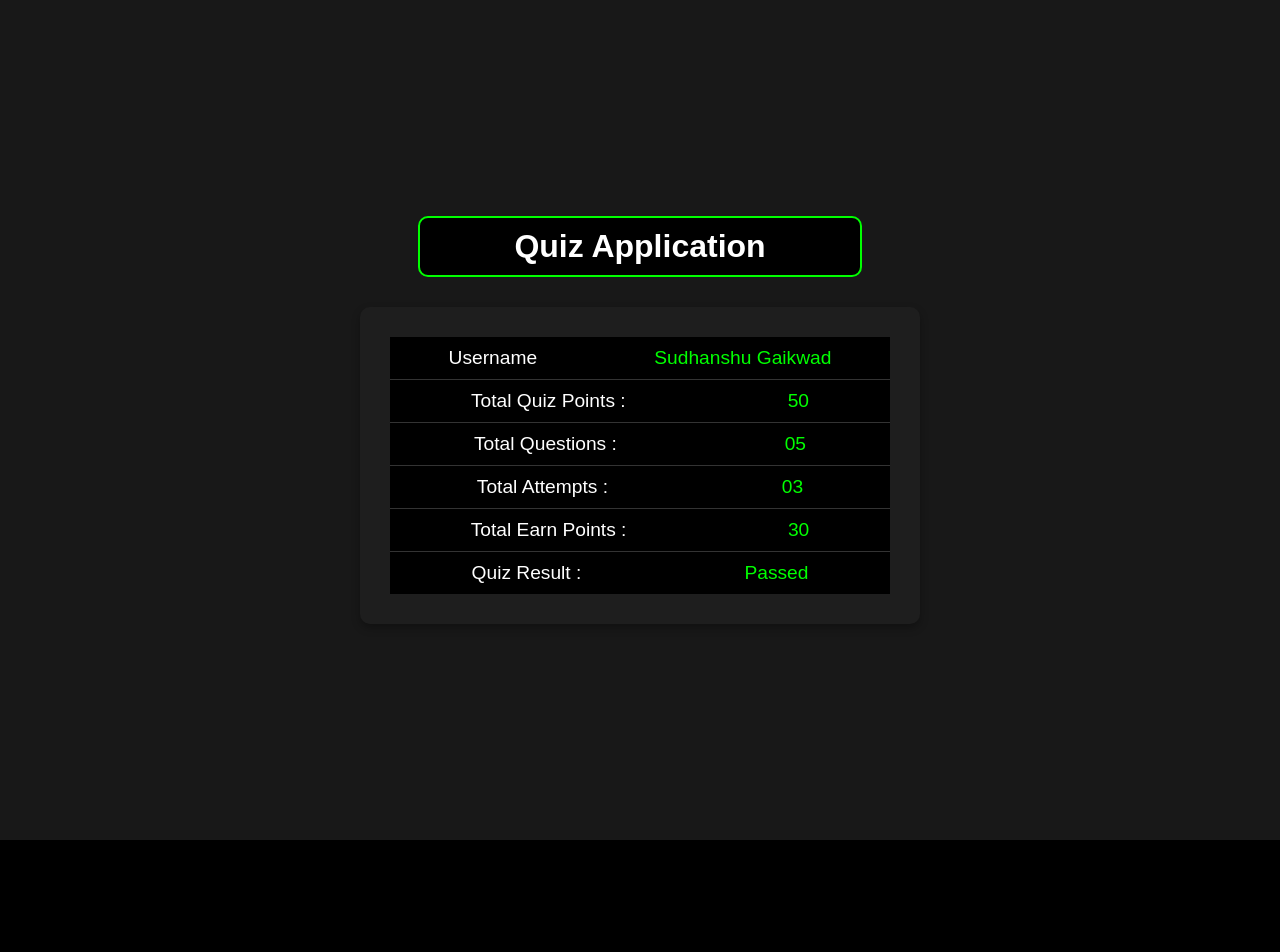
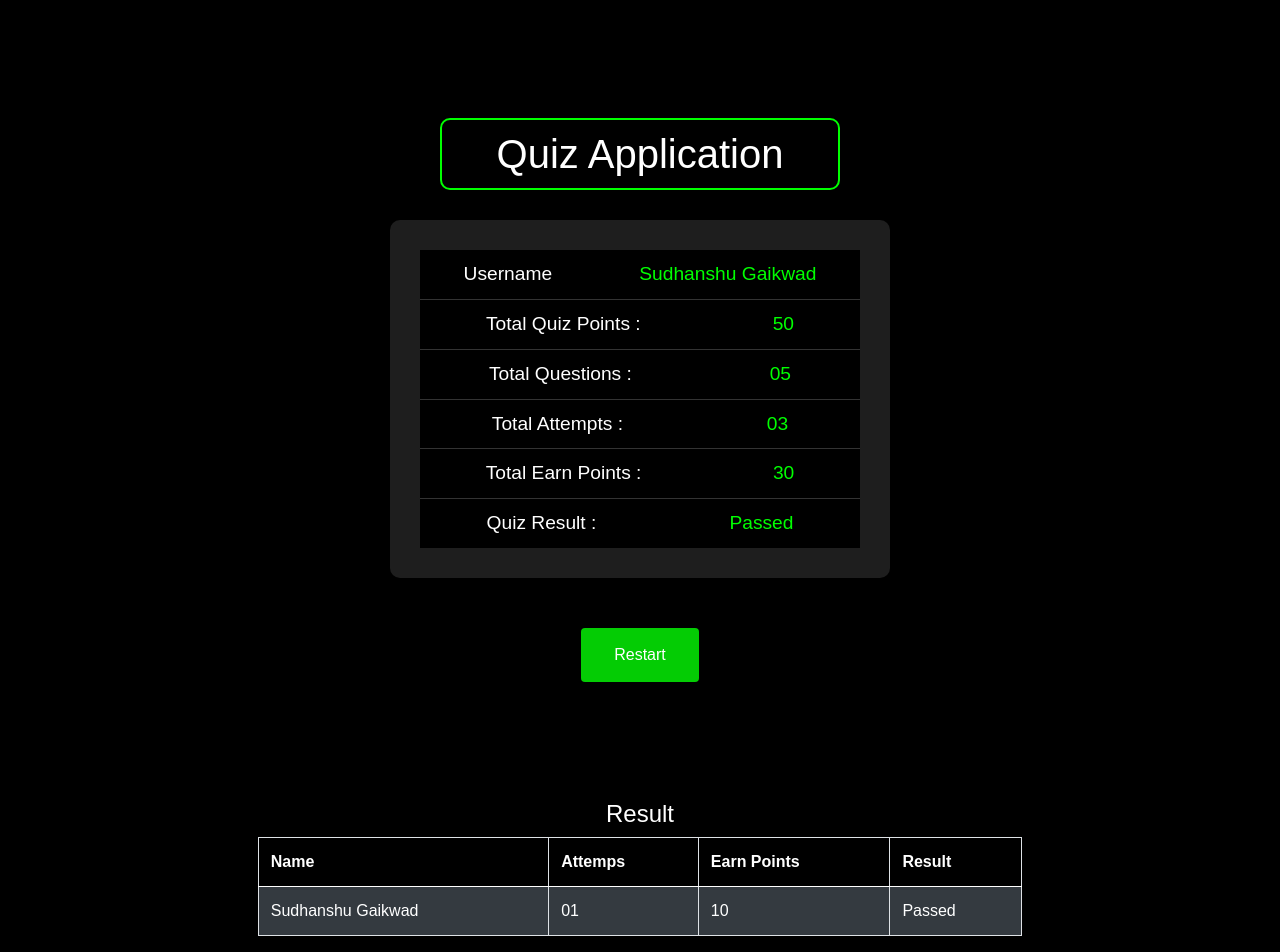
Before and after one commit to sudhanshu1919/Quiz_Application, a React (Create React App) app: page /result in a window 1280 px wide. Shown: the top 952 px of the page. Before the commit the page ends 840 px from the top, so only its background shows below. Built offline with nearby package versions, Linux system fonts and the light colour scheme.

Commit message:
Resolved merge conflicts

```diff
--- a/package.json
+++ b/package.json
@@ -7,6 +7,7 @@
     "@testing-library/jest-dom": "^5.17.0",
     "@testing-library/react": "^13.4.0",
     "@testing-library/user-event": "^13.5.0",
+    "bootstrap": "^5.0.1",
     "react": "^18.3.1",
     "react-axios": "^2.0.6",
     "react-dom": "^18.3.1",
--- a/public/index.html
+++ b/public/index.html
@@ -10,34 +10,26 @@
       content="Web site created using create-react-app"
     />
     <link rel="apple-touch-icon" href="./favicon.png" />
-    <!--
-      manifest.json provides metadata used when your web app is installed on a
-      user's mobile device or desktop. See https://developers.google.com/web/fundamentals/web-app-manifest/
-    -->
+
     <link rel="manifest" href="%PUBLIC_URL%/manifest.json" />
-    <!--
-      Notice the use of %PUBLIC_URL% in the tags above.
-      It will be replaced with the URL of the `public` folder during the build.
-      Only files inside the `public` folder can be referenced from the HTML.
 
-      Unlike "/favicon.ico" or "favicon.ico", "%PUBLIC_URL%/favicon.ico" will
-      work correctly both with client-side routing and a non-root public URL.
-      Learn how to configure a non-root public URL by running `npm run build`.
-    -->
+    <!-- Boostrap Link  -->
+    <link
+      href="https://cdn.jsdelivr.net/npm/bootstrap@5.3.3/dist/css/bootstrap.min.css"
+      rel="stylesheet"
+      integrity="sha384-QWTKZyjpPEjISv5WaRU9OFeRpok6YctnYmDr5pNlyT2bRjXh0JMhjY6hW+ALEwIH"
+      crossorigin="anonymous"
+    />
+    <script
+      src="https://cdn.jsdelivr.net/npm/bootstrap@5.3.3/dist/js/bootstrap.bundle.min.js"
+      integrity="sha384-YvpcrYf0tY3lHB60NNkmXc5s9fDVZLESaAA55NDzOxhy9GkcIdslK1eN7N6jIeHz"
+      crossorigin="anonymous"
+    ></script>
+
     <title>Quiz App By Sudhanshu Gaikwad</title>
   </head>
   <body>
     <noscript>You need to enable JavaScript to run this app.</noscript>
     <div id="root"></div>
-    <!--
-      This HTML file is a template.
-      If you open it directly in the browser, you will see an empty page.
-
-      You can add webfonts, meta tags, or analytics to this file.
-      The build step will place the bundled scripts into the <body> tag.
-
-      To begin the development, run `npm start` or `yarn start`.
-      To create a production bundle, use `npm run build` or `yarn build`.
-    -->
   </body>
 </html>
--- a/src/components/App.js
+++ b/src/components/App.js
@@ -1,6 +1,10 @@
 import React from "react";
 import { createBrowserRouter, RouterProvider } from "react-router-dom";
 import "../styles/App.css";
+
+import "bootstrap/dist/css/bootstrap.min.css"; // Import Bootstrap CSS
+import "bootstrap/dist/js/bootstrap.bundle.min"; // Import Bootstrap JS
+
 // import components
 import Main from "./Main";
 import Quiz from "../components/Quiz";
--- a/src/components/Quiz.jsx
+++ b/src/components/Quiz.jsx
@@ -1,14 +1,21 @@
-import React from "react";
+import React, { useEffect } from "react";
 import styled from "styled-components";
 import Questions from "./Questions";
+import { useSelector } from "react-redux";
 
 function Quiz() {
+  const question = useSelector((state) => state.questions); // Update this selector based on your Redux structure
+
+  useEffect(() => {
+    console.log(question);
+  }, [question]); // Add the question as a dependency
+
   // Next Button Event Handler
   function onNext() {
     console.log("next");
   }
 
-  // prev Button Event Handler
+  // Prev Button Event Handler
   function onPrev() {
     console.log("prev");
   }
--- a/src/components/Result.jsx
+++ b/src/components/Result.jsx
@@ -1,8 +1,14 @@
 import React from "react";
 import styled from "styled-components";
+import { Link } from "react-router-dom";
+import ResultTable from "./ResultTable";
+function Result() {
+  function onRestart() {
+    console.log("Hii");
+  }
 
-function Result() {
   return (
+    <>
       <Container>
         <Title>Quiz Application</Title>
         <ResultBox>
@@ -31,7 +37,19 @@ function Result() {
             <Value>Passed</Value>
           </ResultItem>
         </ResultBox>
+
+        <Button>
+          <Link className="btn" to={"/"} onClick={onRestart}>
+            Restart
+          </Link>
+        </Button>
       </Container>
+
+      <div>
+        {/* This is a  result component*/}
+        <ResultTable />
+      </div>
+    </>
   );
 }
 
@@ -43,7 +61,7 @@ const Container = styled.div`
   justify-content: center;
   align-items: center;
   min-height: 100vh;
-  background-color: #181818;
+
   padding: 20px;
 `;
 
@@ -86,3 +104,21 @@ const Value = styled.span`
   color: #00ff00;
   font-size: 1.2rem;
 `;
+
+const Button = styled.button`
+  padding: 8px 20px;
+  background-color: #04cc04;
+  border: none;
+  border-radius: 4px;
+  cursor: pointer;
+  margin-top: 50px;
+
+  a {
+    text-decoration: none;
+    color: white;
+    display: block;
+    width: 100%;
+    height: 100%;
+    background-color: transparent;
+  }
+`;
--- /dev/null
+++ b/src/components/ResultTable.jsx
@@ -0,0 +1,84 @@
+import React from "react";
+import styled from "styled-components";
+function ResultTable() {
+  return (
+    <>
+      <div className="container">
+        <h4 className="text-center">Result </h4>
+        <StyledTable className="table table-bordered text-white">
+          <thead>
+            <tr>
+              <th scope="col">Name</th>
+              <th scope="col">Attemps</th>
+              <th scope="col">Earn Points</th>
+              <th scope="col">Result</th>
+            </tr>
+          </thead>
+          <tbody>
+            <tr>
+              <td>Sudhanshu Gaikwad</td>
+              <td>01</td>
+              <td>10</td>
+              <td>Passed</td>
+            </tr>
+          </tbody>
+        </StyledTable>
+      </div>
+    </>
+  );
+}
+
+const StyledTable = styled.table`
+  width: 70%;
+  margin-bottom: 2rem;
+  background-color: transparent;
+
+  th,
+  td {
+    padding: 0.75rem;
+    text-align: left;
+    border: 1px solid #dee2e6; /* Applies border to all table cells */
+    color: white; /* Ensures text color is white */
+  }
+
+  thead {
+    background-color: #f8f9fa;
+    color: black; /* Ensures text in the header is black for better contrast */
+  }
+
+  th {
+    font-weight: bold;
+  }
+
+  tbody tr {
+    background-color: #343a40; /* Background color for table rows (optional) */
+  }
+
+  @media (max-width: 768px) {
+    width: 100%; /* Ensures the table is fully responsive on smaller screens */
+    th,
+    td {
+      display: block;
+      width: 100%;
+    }
+    tr {
+      margin-bottom: 0.75rem;
+    }
+    th {
+      text-align: right;
+      position: relative;
+      padding-right: 50%;
+    }
+    th::before {
+      content: attr(scope);
+      position: absolute;
+      left: 0;
+      width: 45%;
+      padding-right: 0.5rem;
+      white-space: nowrap;
+      text-align: left;
+      font-weight: normal;
+    }
+  }
+`;
+export default ResultTable;
--- a/src/index.js
+++ b/src/index.js
@@ -2,13 +2,17 @@ import React from "react";
 import ReactDOM from "react-dom/client";
 import "./styles/index.css";
 import App from "./components/App";
-
+// redux store
+import store from "./redux/store";
+import { Provider } from "react-redux";
 const root = ReactDOM.createRoot(document.getElementById("root"));
 root.render(
   // <React.StrictMode>
   //   <App />
   // </React.StrictMode>
   <>
-    <App />
+    <Provider store={store}>
+      <App />
+    </Provider>
   </>
 );
--- /dev/null
+++ b/src/redux/question_reducer.js
@@ -0,0 +1,19 @@
+import { createSlice } from "@reduxjs/toolkit";
+
+export const questionReducer = createSlice({
+  name: "questions",
+  initialState: {
+    queue: [],
+    answers: [],
+    tace: 0,
+  },
+  reducers: {
+    startExamAction: (state, action) => {
+      state.queue = action.payload;
+    },
+  },
+});
+
+export const { startExamAction } = questionReducer.actions;
+
+export default questionReducer.reducer;
--- /dev/null
+++ b/src/redux/result_erducer.js
@@ -0,0 +1 @@
+export const resultReducer = () => {};
--- /dev/null
+++ b/src/redux/store.js
@@ -0,0 +1,13 @@
+import { combineReducers, configureStore } from "@reduxjs/toolkit";
+
+// call reducers
+import questionReducer from "./question_reducer";
+import { resultReducer } from "./result_erducer";
+const rootReducer = combineReducers({
+  questions: questionReducer,
+  //   result: resultReducer,
+});
+
+// create store with reducers
+
+export default configureStore({ reducer: rootReducer });
```
Also changed, not shown: 2 other files (tests, documents, lock files or other folders). Lines whose indentation alone changed are shown as unchanged.
